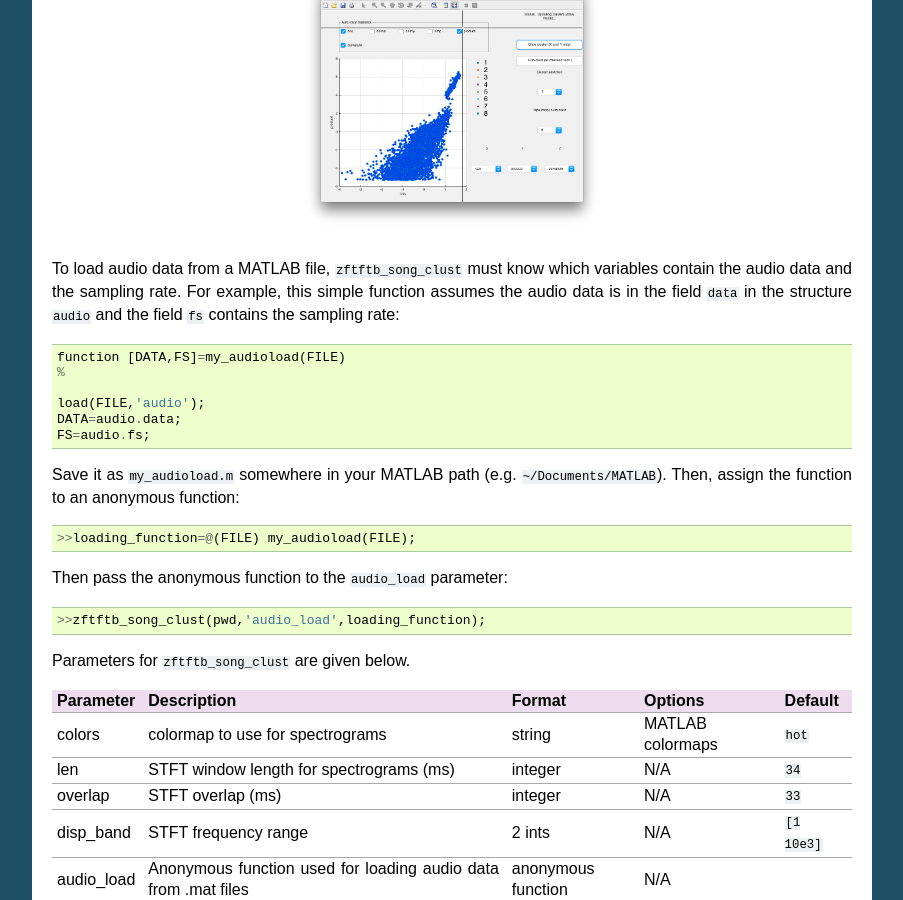
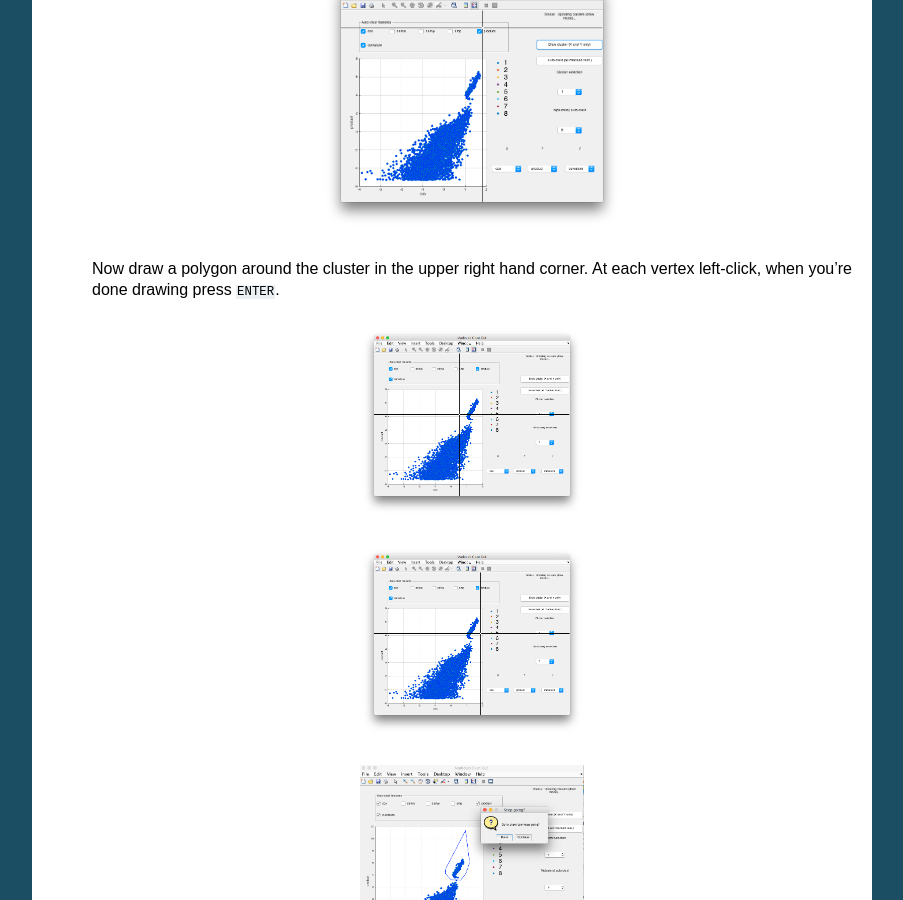
Before and after one commit to jmarkow/zftftb, a Sphinx documentation site: the page built from docs/usage.rst, in a window 1280 px wide and 900 px high, scrolled down 1988 px. Shown: the whole window, without its empty margins (198-1101 px from the left). Built offline with Sphinx 7.4.7, drawn with Linux system fonts in a browser that asks for light colours; formulas are drawn with MathJax 3.

Commit message:
Updated docs

```diff
--- a/docs/usage.rst
+++ b/docs/usage.rst
@@ -62,14 +62,28 @@ Sound clustering is performed with ``zftftb_song_clust``, which computes the Euc
 #.  Finally, you will perform a manual cluster cut on the L1 distances between the template and the data.  Note that the distances have been inverted, so higher numbers indicate a closer match.
     The clustering window should look like this,
 
-  .. figure:: figures/cluster1_markup.png
-    :width: 300px
+    .. figure:: figures/cluster1_markup.png
+      :width: 300px
 
 
-  Typically, you will find features on the X and Y that separate the points in the upper right hand corner effectively and draw a border around them.  To do this, try different features for X and Y until you see something that looks like the above figure.  Then, click on ``Draw cluster (X and Y only)``.  The window should now look like this,
+    Typically, you will find features on the X and Y that separate the points in the upper right hand corner effectively and draw a border around them.  To do this, try different features for X and Y until you see something that looks like the above figure.  Then, click on ``Draw cluster (X and Y only)``.  The window should now look like this,
 
-  .. figure:: figures/cluster_draw1.png
-    :width: 300px
+    .. figure:: figures/cluster_draw1.png
+      :width: 300px
+
+    Now draw a polygon around the cluster in the upper right hand corner.  At each vertex left-click, when you're done drawing press ``ENTER``.
+
+    .. figure:: figures/cluster_draw2.png
+      :width: 30%
+
+    .. figure:: figures/cluster_draw3.png
+      :width: 30%
+
+    .. figure:: figures/cluster_draw4.png
+      :width: 30%
+
+
+
 
 
 To load audio data from a MATLAB file, ``zftftb_song_clust`` must know which variables contain the audio data and the sampling rate.  For example, this simple function assumes the audio data is in the field ``data`` in the structure ``audio`` and the field ``fs`` contains the sampling rate::
```
